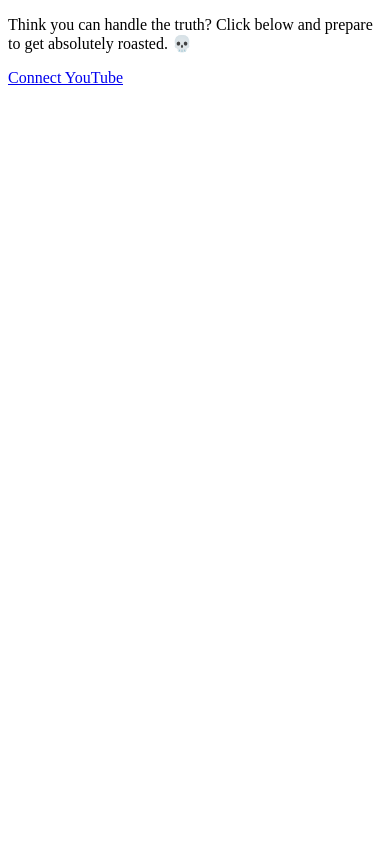
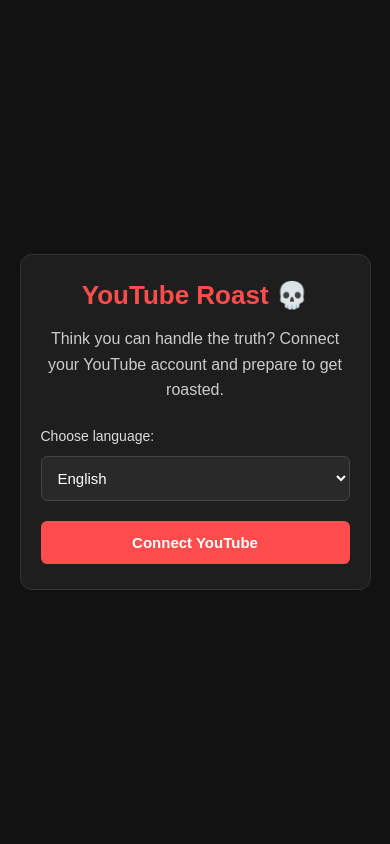
Before and after one commit to sanjib-nath/YouTube-Roast-App, a Flask app: page / in a window 390 px wide. Run offline with Flask 3, Linux system fonts and the light colour scheme.

Commit message:
Forntend using AI

```diff
--- /dev/null
+++ b/static/style.css
@@ -0,0 +1,288 @@
+
+* {
+    margin: 0;
+    padding: 0;
+    box-sizing: border-box;
+}
+
+body {
+    min-height: 100vh;
+    display: flex;
+    justify-content: center;
+    align-items: center;
+    background: #121212;
+    color: #ffffff;
+    font-family: Arial, sans-serif;
+}
+
+.container {
+    width: 90%;
+    max-width: 450px;
+    padding: 35px;
+    text-align: center;
+    background: #1e1e1e;
+    border: 1px solid #333333;
+    border-radius: 12px;
+}
+
+h1 {
+    margin-bottom: 15px;
+    color: #ff4d4d;
+}
+
+p {
+    margin-bottom: 25px;
+    color: #cccccc;
+    line-height: 1.6;
+}
+
+form {
+    display: flex;
+    flex-direction: column;
+    gap: 12px;
+}
+
+label {
+    text-align: left;
+    font-size: 14px;
+    color: #dddddd;
+}
+
+select {
+    width: 100%;
+    padding: 12px;
+    border: 1px solid #444444;
+    border-radius: 6px;
+    background: #292929;
+    color: #ffffff;
+    font-size: 15px;
+    cursor: pointer;
+}
+
+button {
+    padding: 13px;
+    margin-top: 8px;
+    border: none;
+    border-radius: 6px;
+    background: #ff4d4d;
+    color: #ffffff;
+    font-size: 15px;
+    font-weight: bold;
+    cursor: pointer;
+    transition: background 0.2s;
+}
+
+button:hover {
+    background: #e63939;
+}
+
+select:focus,
+button:focus-visible {
+    outline: 2px solid #ff7777;
+    outline-offset: 3px;
+}
+
+@media (max-width: 480px) {
+    .container {
+        padding: 25px 20px;
+    }
+
+    h1 {
+        font-size: 26px;
+    }
+}
+
+
+/* Roast results page */
+
+.roast-page {
+    min-height: 100vh;
+    display: flex;
+    justify-content: center;
+    align-items: center;
+    overflow-x: hidden;
+    padding: 30px 15px;
+    position: relative;
+}
+
+.roast-container {
+    position: relative;
+    z-index: 2;
+    width: 100%;
+    max-width: 700px;
+    text-align: center;
+    animation: roast-arrive 0.7s ease-out both;
+}
+
+.roast-container h1 {
+    font-size: clamp(26px, 5vw, 38px);
+    margin-bottom: 10px;
+}
+
+.roast-container .subtitle {
+    color: #aaaaaa;
+    margin-bottom: 25px;
+}
+
+.roast-box {
+    padding: 30px;
+    margin-bottom: 25px;
+    background: #1e1e1e;
+    border: 1px solid #ff4d4d66;
+    border-radius: 14px;
+    box-shadow: 0 0 35px #ff4d4d15;
+    text-align: left;
+    animation: box-arrive 0.9s ease-out both;
+}
+
+.roast-box p {
+    margin: 0;
+    color: #f1f1f1;
+    font-size: 16px;
+    line-height: 1.9;
+    white-space: pre-wrap;
+    overflow-wrap: anywhere;
+}
+
+.roast-button {
+    display: inline-block;
+    padding: 13px 24px;
+    border-radius: 7px;
+    background: #ff4d4d;
+    color: white;
+    text-decoration: none;
+    font-weight: bold;
+    transition: background 0.2s, transform 0.2s;
+}
+
+.roast-button:hover {
+    background: #e63939;
+    transform: translateY(-2px);
+}
+
+/* Flying laughing emojis */
+
+.laughing-emojis {
+    position: fixed;
+    inset: 0;
+    overflow: hidden;
+    pointer-events: none;
+    z-index: 1;
+}
+
+.laughing-emojis span {
+    position: absolute;
+    bottom: -80px;
+    font-size: 35px;
+    opacity: 0;
+    animation: emoji-fly 3.5s ease-out forwards;
+}
+
+.laughing-emojis span:nth-child(1) {
+    left: 8%;
+    animation-delay: 0.1s;
+}
+
+.laughing-emojis span:nth-child(2) {
+    left: 20%;
+    animation-delay: 0.35s;
+    font-size: 42px;
+}
+
+.laughing-emojis span:nth-child(3) {
+    left: 35%;
+    animation-delay: 0.2s;
+}
+
+.laughing-emojis span:nth-child(4) {
+    left: 52%;
+    animation-delay: 0.5s;
+    font-size: 45px;
+}
+
+.laughing-emojis span:nth-child(5) {
+    left: 66%;
+    animation-delay: 0.15s;
+}
+
+.laughing-emojis span:nth-child(6) {
+    left: 78%;
+    animation-delay: 0.4s;
+    font-size: 40px;
+}
+
+.laughing-emojis span:nth-child(7) {
+    left: 90%;
+    animation-delay: 0.25s;
+}
+
+.laughing-emojis span:nth-child(8) {
+    left: 44%;
+    animation-delay: 0.65s;
+}
+
+@keyframes emoji-fly {
+    0% {
+        transform: translateY(0) rotate(0deg) scale(0.5);
+        opacity: 0;
+    }
+
+    15% {
+        opacity: 1;
+    }
+
+    75% {
+        opacity: 0.9;
+    }
+
+    100% {
+        transform: translateY(-110vh) rotate(35deg) scale(1.3);
+        opacity: 0;
+    }
+}
+
+@keyframes roast-arrive {
+    from {
+        opacity: 0;
+        transform: translateY(25px);
+    }
+
+    to {
+        opacity: 1;
+        transform: translateY(0);
+    }
+}
+
+@keyframes box-arrive {
+    from {
+        opacity: 0;
+        transform: scale(0.96);
+    }
+
+    to {
+        opacity: 1;
+        transform: scale(1);
+    }
+}
+
+@media (max-width: 480px) {
+    .roast-box {
+        padding: 20px;
+    }
+
+    .roast-box p {
+        font-size: 14px;
+    }
+}
+
+@media (prefers-reduced-motion: reduce) {
+    .roast-container,
+    .roast-box,
+    .laughing-emojis span {
+        animation: none;
+    }
+
+    .laughing-emojis {
+        display: none;
+    }
+}
--- a/templates/index.html
+++ b/templates/index.html
@@ -1,14 +1,27 @@
+
 <!DOCTYPE html>
 <html lang="en">
 <head>
     <meta charset="UTF-8">
     <meta name="viewport" content="width=device-width, initial-scale=1.0">
-    <title>YouTube Roast App</title>
+    <title>YouTube Roast</title>
+    <link rel="stylesheet" href="../static/style.css">
 </head>
 <body>
     <div class="container">
-        <p>Think you can handle the truth? Click below and prepare to get absolutely roasted. 💀</p>
-        <a href="roast">Connect YouTube</a>
+        <h1>YouTube Roast 💀</h1>
+        <p>Think you can handle the truth? Connect your YouTube account and prepare to get roasted.</p>
+
+        <form action="{{ url_for('login') }}" method="POST">
+            <label for="language">Choose language:</label>
+
+            <select name="language" id="language">
+                <option value="English">English</option>
+                <option value="Hindi">हिन्दी (Hindi)</option>
+            </select>
+
+            <button type="submit">Connect YouTube</button>
+        </form>
     </div>
 </body>
 </html>
```
Also changed, not shown: templates/roast.html (+44 -5 lines).
